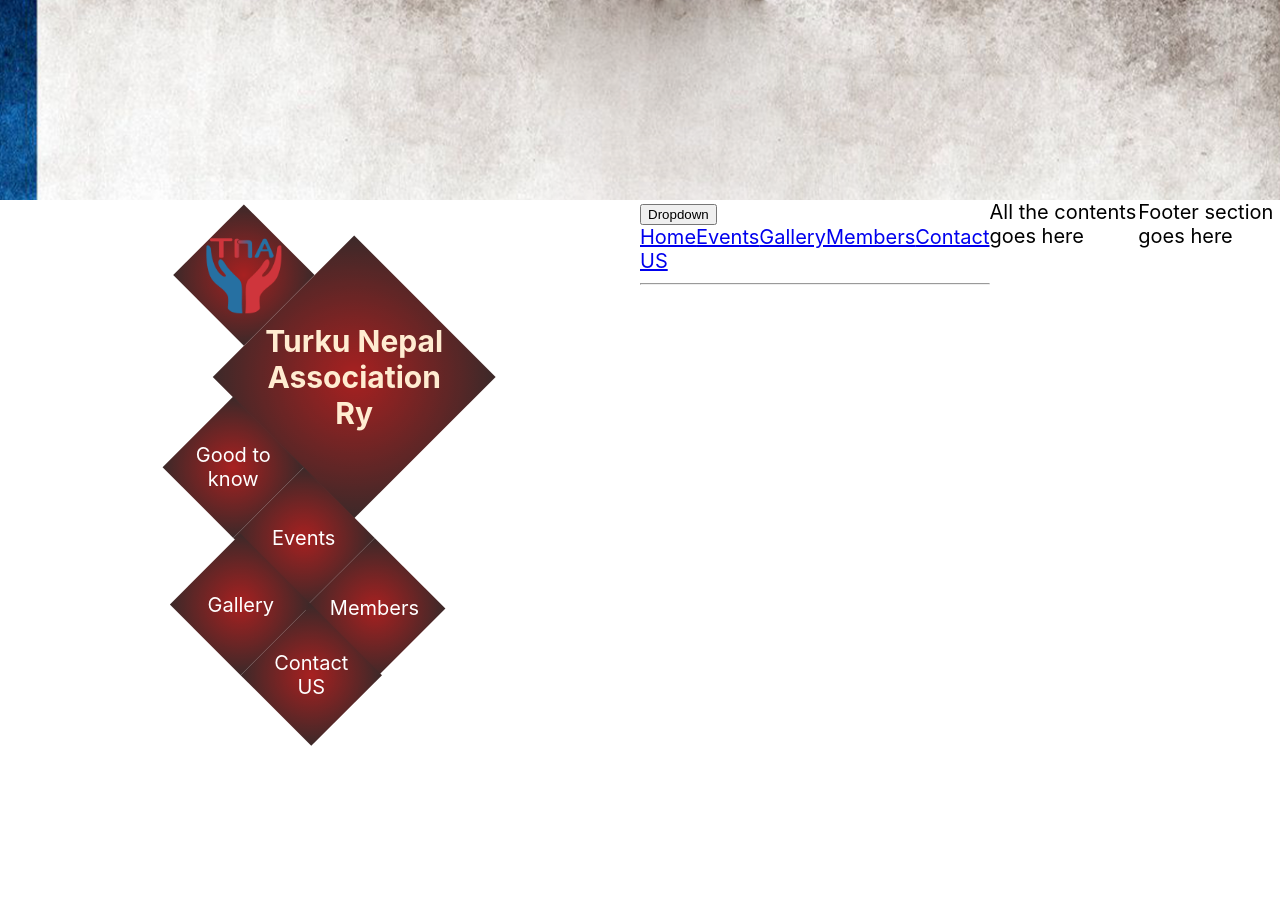
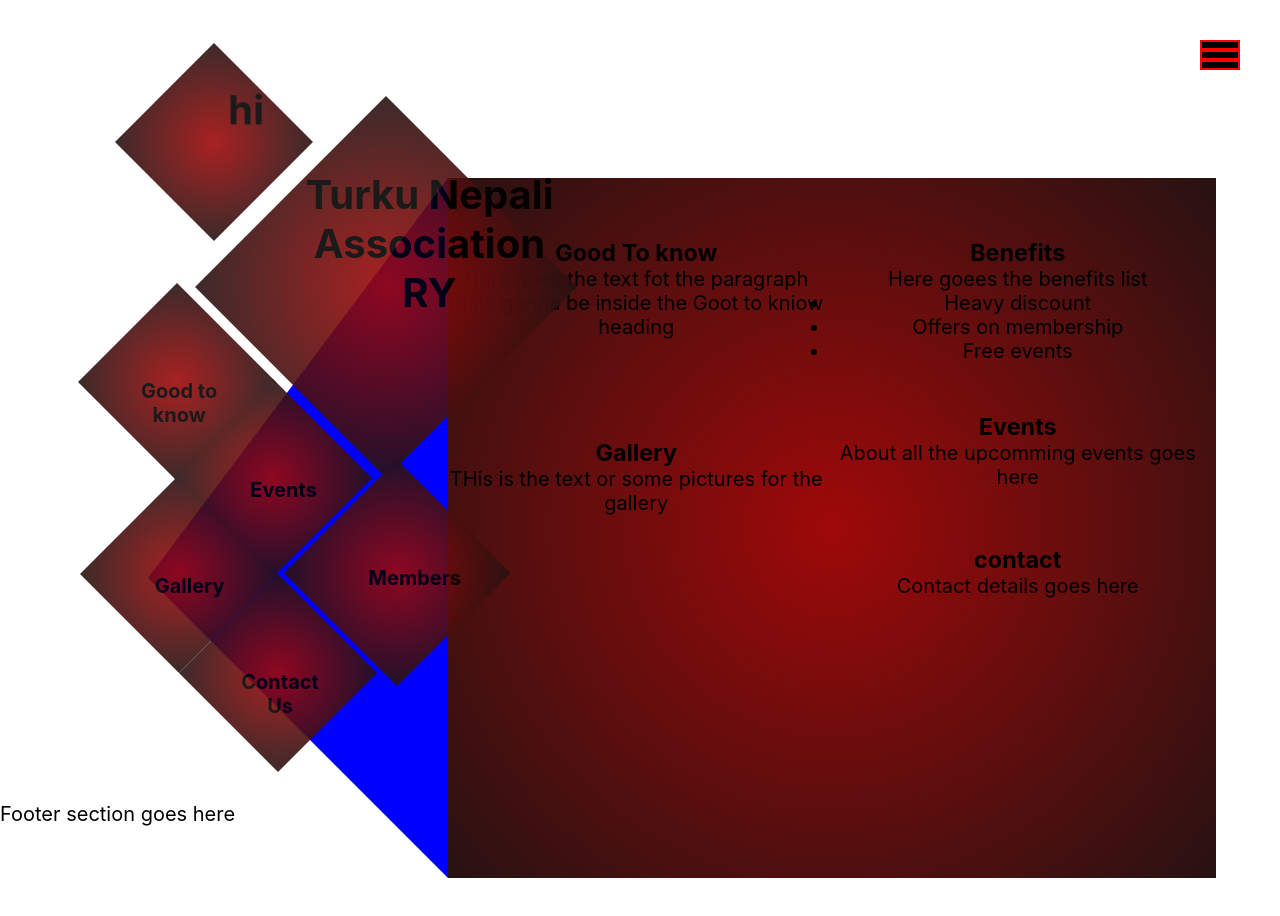
Before and after one commit to sdhakal18/Turkunepal, a React (Create React App) app in the folder tna-app/: page / in a window 1280 px wide. Shown: the top 916 px of the page. After the commit the page ends 878 px from the top, so only its background shows below. Built offline with nearby package versions, Linux system fonts and the light colour scheme.

Commit message:
added container and contents

```diff
--- a/tna-app/src/App.css
+++ b/tna-app/src/App.css
@@ -1,199 +1,78 @@
-
 .App {
   width: 100%;
   height: 100%;
   font-size: 20px;
-  background-image: url(./images/main_bg.png);
-  background-size:cover;
-
+  background-size: cover;
 }
 
-
-.RightContainer{
-  display:flex;
-  width: 50%;
+.RightContainer {
+  position: relative;
+  display: none;
+  flex-direction: row;
+  width: 60%;
   height: auto;
   float: right;
-
 }
 
-
-.LeftContainer{
+.LeftContainer {
+  position: relative;
+  display: block;
   opacity: 0.9;
-  display: flex;
-  flex-flow: column;
-  width:40%;
-  height:auto;
-  float:none;
+  margin-top: 40px;
+  width: 40%;
+  height: auto;
+  float: left;
+  z-index: 1;
+  border-right: 5px solid black;
 }
-.flexmenu{
-  display: flex;
-  flex-direction: column;
-  height: 200px;
-  margin-right: 10%;
-  margin-left: 5%;
-  transform:rotate(315deg);
+.hamburgerMenu {
+  display: none;
 }
-/*--------------------CSS for LOGO block  And Name block------------------------------------------------*/
-
-
-
-/*------------------------------FOR LOGO--------------------*/
-.logo{
-  width:100px;
-  height:100px;
-  display: flex;
+.menuRight {
+  position: relative;
+  width: 40px;
+  margin-right: 40px;
+  background-color: black;
+  height: 30px;
+  float: right;
   align-items: center;
   justify-content: center;
   text-align: center;
-  color:white;
-  background:radial-gradient(circle, #9f0909, #271212);
-  margin-top:40%;
-  margin-left: 10%;
 }
-.logo img{
-  transform: rotate(45deg);
-  margin-left: 0%;
-  margin-top:0%;
-  height:75px;
-  width: 75px;
+.burgerLines {
+  float: none;
+  border: 2px solid red;
+  margin-right: 20px;
+  width: 40px;
+  height: 10px;
 }
 
-
-
-
-/*-------------------------------------FOR NAME*/
-
-.name{
-  display: flex;
+.contents {
+  background: radial-gradient(circle, #9f0909, #271212);
+  width: 60%;
+  float: left;
+  height: 700px;
+  position: relative;
+  margin-top: 2.5%;
+  margin-left: 35%;
+  text-align: center;
   align-items: center;
   justify-content: center;
-  text-align: center;
-  color:white;
-  height: 200px;
-  width: 200px;
-  color: blanchedalmond;
-  background:radial-gradient(circle, #9f0909, #271212);;;
-
-}
-.name h1{
-  position: relative;
-  transform: rotate(45deg);
-  font-size: 30px;
 }
 
-
-
-
-.Pages1{
-  display:flex;
-  flex-direction: row;
-  height:100px;
-  margin-top:2%;
-  margin-left:-6%;
+.currentPage {
+  width: 150px;
+  float: left;
+  left: -30%;
+  top: 30%;
+  position: absolute;
+  height: 0;
+  border-top: 300px solid #666;
+  border-left: 300px solid transparent;
+  border-right: 300px solid transparent;
   transform: rotate(90deg);
 }
-
-
-.gtk{
-  display: flex;
-  align-items: center;
-  justify-content: center;
-  text-align: center;
-  width:100px;
-  height:100px;
-  margin-top:55%;
-  color:white;
-  background:radial-gradient(circle, #9f0909, #271212);
+.contents {
+  position: relative;
+  top: 10%;
 }
-
-.gtk span{
-  position: relative;
-  transform: rotate(-45deg);
-  font-size: 20px;
-}
-
-
-
-.events{
-  display: flex;
-  align-items: center;
-  justify-content: center;
-  text-align: center;
-  width:100px;
-  height:100px;
-  margin-top:55%;
-  color:white;
-  background:radial-gradient(circle, #9f0909, #271212);
-}
-
-.events span{
-  position: relative;
-  transform: rotate(-45deg);
-  font-size: 20px;
-}
-
-
-
-
-.members{
-  display: flex;
-  align-items: center;
-  justify-content: center;
-  text-align: center;
-  width:100px;
-  height:100px;
-  margin-top:55%;
-  color:white;
-  background:radial-gradient(circle, #9f0909, #271212);
-}
-
-.members span{
-  position: relative;
-  transform: rotate(-45deg);
-  font-size: 20px;
-}
-
-.pages2{
-  display:flex;
-  flex-direction: row;
-  margin-left:-71%;
-  margin-top:-14%;
-  transform: rotate(90deg);
-}
-
-.gallery{
-  display: flex;
-  align-items: center;
-  justify-content: center;
-  text-align: center;
-  width:100px;
-  height:100px;
-  margin-top: 55%;
-  color:white;
-  background:radial-gradient(circle, #9f0909, #271212);
-}
-
-.gallery span{
-  display:flex;
-  flex-direction: row;
-  transform: rotate(-45deg);
-}
-
-.contact{
-  display: flex;
-  align-items: center;
-  justify-content: center;
-  text-align: center;
-  width:100px;
-  height:100px;
-  margin-top:55%;
-  color:white;
-  background:radial-gradient(circle, #9f0909, #271212);
-}
-
-.contact span{
-  display:flex;
-  flex-direction: row;
-  transform: rotate(-45deg);
-}
--- a/tna-app/src/App.js
+++ b/tna-app/src/App.js
@@ -1,13 +1,18 @@
-import React from 'react';
-import'./App.css';
-import LeftContainer from './LeftContainer';
-import RightContainer from './RightContainer';
+import React from "react";
+import "./App.css";
+import "./leftContainer.css";
+import LeftContainer from "./LeftContainer";
+import RightContainer from "./RightContainer";
+import NavBar from "./NavBar";
+import Footer from "./Footer";
+import Container from "./Container";
 
 function App() {
   return (
     <div className="App">
       <LeftContainer />
-      <RightContainer />
+      <NavBar />
+      <Footer />
     </div>
   );
 }
--- a/tna-app/src/Container.js
+++ b/tna-app/src/Container.js
@@ -1,9 +1,47 @@
-import React from 'react'
+import React from "react";
+import "./container.css";
 
 export default function Container() {
   return (
     <div className="contents">
-      All the contents goes here
+      <div class="arrow-left"></div>
+      <div class="wrapper">
+  <div >
+  <div class="rtgtk">
+    <h3>Good To know</h3>
+    <p>
+      Here goes the text fot the paragraph thats gonna be inside the Goot to kniow heading
+    </p>
+  </div>
+    <div class="rtgallery">
+      <h3>Gallery</h3>
+      <p>
+        THis is the text or some pictures for the gallery
+      </p>
     </div>
-  )
+
+
+  </div>
+  <div >
+  <div class="rtbenefits"><h3>Benefits</h3>
+  <p>  Here goees the benefits list </p>
+  <ul>
+    <li>Heavy discount</li>
+    <li>Offers on membership</li>
+    <li>Free events</li>
+  </ul>
+
+    </div>
+  <div class="rtevents">
+    <h3>Events</h3>
+  <p>About all the upcomming events  goes here</p>
+  </div>
+
+  <div class="rtcontact"><h3>contact</h3>
+  <p>Contact details goes here</p>
+  </div>
+    </div>
+</div>
+    </div>
+  );
 }
--- a/tna-app/src/LeftContainer.js
+++ b/tna-app/src/LeftContainer.js
@@ -1,40 +1,41 @@
-import React from 'react';
-import logo_bg from './images/logo_bg.png';
-import logo_main from './images/logo_main.png';
-import bgTNA from './images/bgTNA.png';
-import'./App.css';
-import {Link, Route, Router} from 'react-router'
+import React from "react";
+import "./leftContainer.css";
 
 //logo
-//     TNA   TNA
-//GTK
+//     TNA
+//GTK         Members
 //      Events
 //Galley
 
-
 export default function LeftContainer() {
   return (
+    <div className="mainleft">
     <div className="LeftContainer">
-        <div className="flexmenu">
-                <div classname="index">
-                <div className="logo"><img src= {logo_main} alt="pic" /></div>
-                <div className="name"><h1>Turku Nepal Association Ry</h1></div>
-              </div>
+      <div class="tna_gridLinks">
+        <div class="logo">
+          <h1>hi</h1>
+        </div>
+        <div class="homeName">
+          <h1>Turku Nepali Association RY</h1>
+        </div>
+        <div class="goodToknow">
+          <h2>Good to know</h2>
+        </div>
+        <div class="events">
+          <h2>Events</h2>
+        </div>
+        <div class="gallery">
+          <h2>Gallery</h2>
+        </div>
+        <div class="contactUs">
+          <h2>Contact Us</h2>
+        </div>
 
-                <div className="Pages1">
-                  <div className="gtk"><span>Good to know</span></div>
-                  <div className="events"><span>Events</span></div>
-                  <div className="members"><span>Members</span></div>
-                </div>
-
-            <div className="pages2">
-                  <div className="gallery"><span>Gallery</span></div>
-                  <div className="contact"><span>Contact US</span></div>
-            </div>
+        <div class="members">
+          <h2>Members</h2>
+        </div>
       </div>
     </div>
-
-
-
-  )
+    </div>
+  );
 }
--- a/tna-app/src/NavBar.js
+++ b/tna-app/src/NavBar.js
@@ -1,104 +1,26 @@
-import React from 'react'
-import {
-  BrowserRouter as Router,
-  Switch,
-  Route,
-  Link
-} from "react-router-dom";
+import React from "react";
+import { BrowserRouter as Router, Switch, Route, Link } from "react-router-dom";
+import Container from "./Container";
 
 export default function NavBar() {
   return (
-    <Router>
     <div className="navBar">
-
-      <div className="dropDown">
-        <div class="dropdown">
-        <button class="dropbtn">Dropdown</button>
-        <div class="dropdown-content">
-
-        <Link to="/">Home</Link>
-        <Link to="/events">Events</Link>
-        <Link to="/gallery">Gallery</Link>
-        <Link to="/members">Members</Link>
-        <Link to="/contactUs">Contact US</Link>
-
-        </div>
-        </div>
-    </div>
-
-      <hr />
-
-      {/*
-        A <Switch> looks through all its children <Route>
-        elements and renders the first one whose path
-        matches the current URL. Use a <Switch> any time
-        you have multiple routes, but you want only one
-        of them to render at a time
-      */}
-      <Switch>
-        <Route exact path="/">
-          <Home />
-        </Route>
-        <Route path="/events">
-          <Events />
-        </Route>
-        <Route path="/gallery">
-          <Gallery />
-        </Route>
-        <Route path="/members">
-          <Members />
-        </Route>
-        <Route path="/contactus">
-          <ContactUs />
-        </Route>
-      </Switch>
-
+      <div className="menuRight">
+        <div className="burgerLines"></div>
+        <div className="burgerLines"></div>
+        <div className="burgerLines"></div>
       </div>
-
-  </Router>
-  );
-}
-
-
-// You can think of these components as "pages"
-// in your app.
-
-function Home() {
-  return (
-    <div >
-
+      <div class="hamburgerMenu">
+        <ul>
+          <li>Home</li>
+          <li>Goot To Know</li>
+          <li>Events</li>
+          <li>Gallery</li>
+          <li>Members</li>
+          <li>Contact US</li>
+        </ul>
+      </div>
+      <Container />
     </div>
   );
 }
-
-function Events() {
-  return (
-    <div>
-      <h2>Events</h2>
-    </div>
-  );
-}
-
-function Gallery() {
-  return (
-    <div>
-      <h2>Gallery</h2>
-    </div>
-  );
-}
-
-function ContactUs() {
-  return (
-    <div>
-      <h2>Contact Us</h2>
-    </div>
-  );
-}
-
-function Members() {
-  return (
-    <div>
-      <h2>Members</h2>
-    </div>
-  );
-}
--- a/tna-app/src/RightContainer.js
+++ b/tna-app/src/RightContainer.js
@@ -1,17 +1,9 @@
-import React from 'react';
-import NavBar from './NavBar';
-import Container from './Container';
-import Footer from './Footer';
-
+import React from "react";
+import Container from "./Container";
+import Footer from "./Footer";
+import NavBar from "./NavBar";
 
 //This div contains navbar, contents and footer
 export default function RightContainer() {
-  return (
-    <div className="RightContainer">
-
-      <div className="nav"><NavBar />  </div>
-      <div><Container /></div>
-      <div><Footer /></div>
-    </div>
-  )
+  return <div className="RightContainer"></div>;
 }
--- /dev/null
+++ b/tna-app/src/container.css
@@ -0,0 +1,42 @@
+.wrapper {
+  display: grid;
+  margin-top: 60px;
+  grid-template-columns: 1fr 1fr;
+  grid-template-rows: 100px 100px;
+  grid-template-areas:
+    "gtk gtk events events"
+    "gtk gtk events events"
+    "gtk gtk benefits benefits"
+    "gallery gallery benefits benefits"
+    "gallery gallery contact contact"
+    "gallery gallery contact contact";
+  grid-gap: 5px;
+}
+
+.rtgtk {
+  height: 200px;
+}
+.rtbenefits {
+  height: 134px;
+}
+
+.rtgallery {
+  height: 200px;
+}
+.rtevents {
+  height: 133px;
+  margin-top: 40px;
+}
+.rtcontact {
+  height: 133px;
+}
+
+.arrow-left {
+  float: left;
+  width: 100px;
+  height: 700px;
+  border-top: 400px solid transparent;
+  border-bottom: 300px solid transparent;
+  margin-left: -300px;
+  border-right: 300px solid blue;
+}
--- a/tna-app/src/index.css
+++ b/tna-app/src/index.css
@@ -1,13 +1,21 @@
 body {
   margin: 0;
-  font-family: -apple-system, BlinkMacSystemFont, 'Segoe UI', 'Roboto', 'Oxygen',
-    'Ubuntu', 'Cantarell', 'Fira Sans', 'Droid Sans', 'Helvetica Neue',
+  font-family: -apple-system, BlinkMacSystemFont, "Segoe UI", "Roboto", "Oxygen",
+    "Ubuntu", "Cantarell", "Fira Sans", "Droid Sans", "Helvetica Neue",
     sans-serif;
   -webkit-font-smoothing: antialiased;
   -moz-osx-font-smoothing: grayscale;
 }
 
 code {
-  font-family: source-code-pro, Menlo, Monaco, Consolas, 'Courier New',
+  font-family: source-code-pro, Menlo, Monaco, Consolas, "Courier New",
     monospace;
 }
+
+.App {
+  display: grid;
+}
+
+.hamburgerMenu {
+  float: right;
+}
--- /dev/null
+++ b/tna-app/src/leftContainer.css
@@ -0,0 +1,113 @@
+* {
+  margin: 0;
+  padding: 0;
+  box-sizing: border-box;
+  font-family: -apple-system, BlinkMacSystemFont, "Segoe UI", "Roboto", "Oxygen",
+    "Ubuntu", "Cantarell", "Fira Sans", "Droid Sans", "Helvetica Neue",
+    sans-serif;
+  -webkit-font-smoothing: antialiased;
+  -moz-osx-font-smoothing: grayscale;
+}
+
+h1 {
+  transform: rotate(-45deg);
+  /* font-size: 30px;
+  margin-top: 4rem;
+  padding: 20px; */
+}
+
+h2 {
+  transform: rotate(-45deg);
+  font-size: 20px;
+  margin-top: 3.5rem;
+  padding: 3px;
+  margin-left: 2rem;
+}
+
+.tna_gridLinks {
+  width: 100%;
+  background-color: #ffff;
+  position: relative;
+  text-align: center;
+  align-items: center;
+  justify-content: center;
+}
+
+.logo {
+  height: 140px;
+  width: 140px;
+  background: radial-gradient(circle, #9f0909, #271212);
+  position: absolute;
+  top: 2rem;
+  left: 4rem;
+  transform: rotate(45deg);
+  margin-left: 5rem;
+}
+
+.homeName {
+  height: 270px;
+  width: 270px;
+  top: 4rem;
+  left: 6rem;
+  background: radial-gradient(circle, #9f0909, #271212);
+  position: absolute;
+  margin-top: 3rem;
+  transform: rotate(45deg);
+  margin-left: 9.7rem;
+  text-align: center;
+}
+
+.goodToknow {
+  height: 140px;
+  width: 140px;
+  background: radial-gradient(circle, #9f0909, #271212);
+  position: absolute;
+  top: 17rem;
+  transform: rotate(45deg);
+  left: 2rem;
+  margin-left: 4.7rem;
+}
+
+.events {
+  height: 140px;
+  width: 140px;
+  position: absolute;
+  background: radial-gradient(circle, #9f0909, #271212);
+  top: 23rem;
+  transform: rotate(45deg);
+  left: 7rem;
+  margin-left: 5.7rem;
+}
+
+.gallery {
+  height: 140px;
+  width: 140px;
+  background: radial-gradient(circle, #9f0909, #271212);
+  position: absolute;
+  top: 29rem;
+  left: 1.9rem;
+  transform: rotate(45deg);
+  margin-left: 4.9rem;
+}
+
+.contactUs {
+  height: 140px;
+  width: 140px;
+  background: radial-gradient(circle, #9f0909, #271212);
+  position: absolute;
+  top: 35.2rem;
+  left: 7rem;
+  transform: rotate(45deg);
+  margin-left: 6rem;
+}
+
+.members {
+  height: 160px;
+  width: 160px;
+  background: radial-gradient(circle, #9f0909, #271212);
+  position: absolute;
+  top: 28.3rem;
+  left: 7.5rem;
+  transform: rotate(45deg);
+  margin-left: 12.3rem;
+}
```
Also changed, not shown: tna-app/src/index.js (+6 -5 lines).
